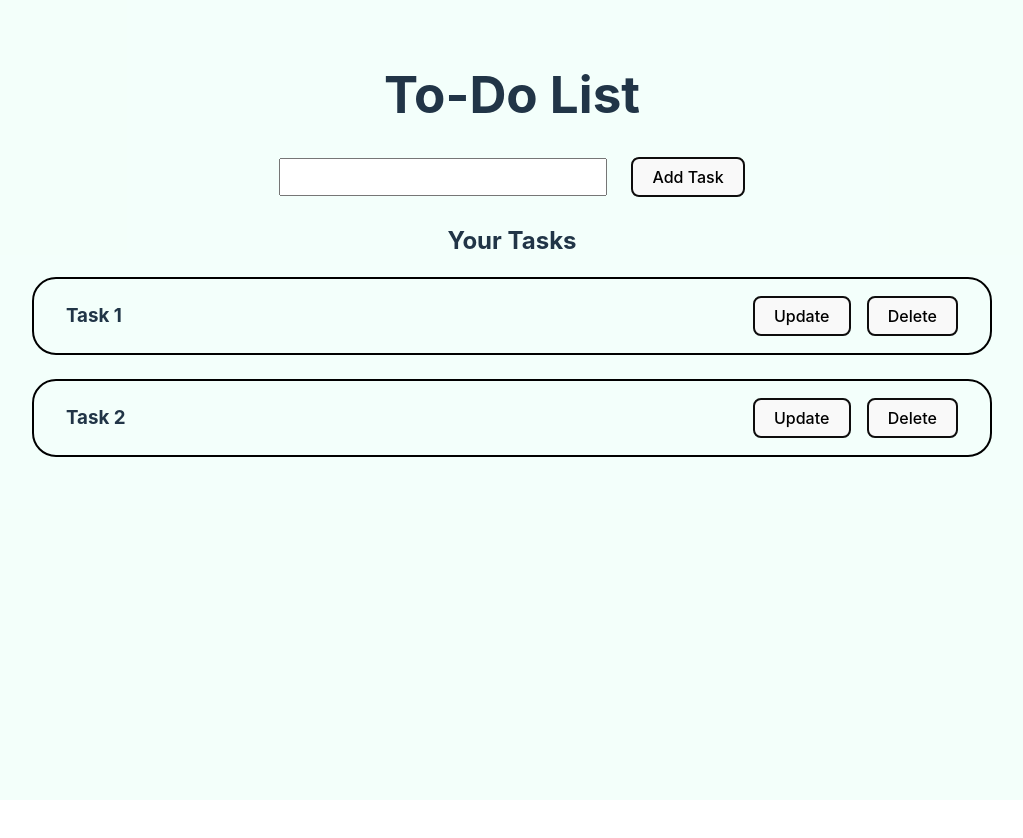
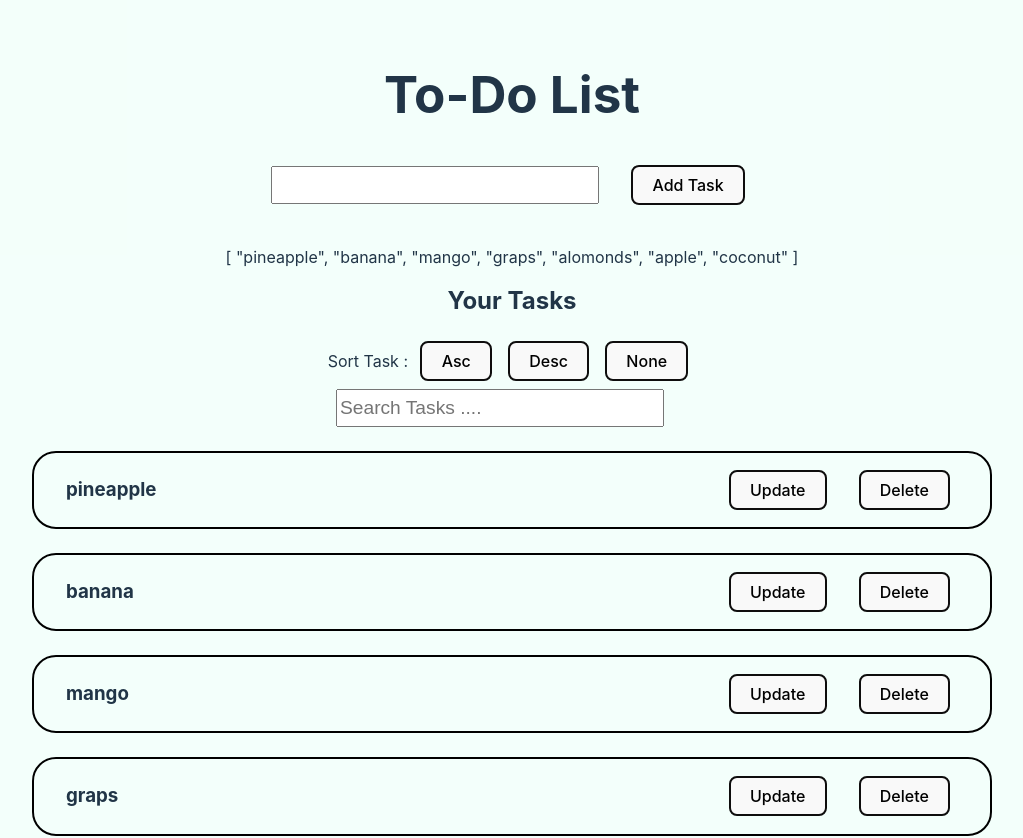
Before and after one commit to DeepKumbhare85/vue-todo-list, a Vue app: page / in a window 1280 px wide. Shown: the top 838 px of the page, without its empty margins (128-1151 px from the left). Before the commit the page ends 800 px from the top, so only its background shows below. Built offline with nearby package versions, Linux system fonts and the light colour scheme.

Commit message:
sorting done

```diff
--- a/index.html
+++ b/index.html
@@ -2,9 +2,9 @@
 <html lang="en">
   <head>
     <meta charset="UTF-8" />
-    <link rel="icon" type="image/svg+xml" href="/vite.svg" />
+    <link rel="icon" type="image/svg+xml" href="/todo.png" />
     <meta name="viewport" content="width=device-width, initial-scale=1.0" />
-    <title>Vite + Vue</title>
+    <title>To-Do List</title>
   </head>
   <body>
     <div id="app"></div>
--- a/src/App.vue
+++ b/src/App.vue
@@ -1,15 +1,41 @@
 <script setup>
-import { ref } from 'vue';
-const taskList = ref(['Task 1', 'Task 2'])
+import { ref, watch, computed, watchEffect } from 'vue';
+const taskList = ref(['pineapple', 'banana', 'mango', 'graps', 'alomonds', 'apple', 'coconut']);
 const task = ref('');
-const taskUpdateId = ref(-1);
+const taskIndex = ref(-1);
 const isUpdateItem = ref(false);
 const inputRef = ref(null);
+const searchText = ref('');
+const filterList = ref(taskList.value);
+
+// watch([searchText,taskList.value], () => {
+//  filterList.value=[...taskList.value].filter(t => {
+//    t = t.toLowerCase();
+//    console.log(t)
+//     return t.indexOf(searchText.value) > -1;
+//  })
+
+// })
+
+
+watchEffect(() => {
+  filterList.value = [...taskList.value].filter(t => {
+    t = t.toLowerCase();
+    console.log(t)
+    return t.indexOf(searchText.value) > -1;
+  })
+})
+
+
+const clearTask = () => {
+  task.value = '';
+  taskIndex.value = -1;
+  isUpdateItem.value = false;
+}
 
 const addTask = () => {
   if (task.value) {
     taskList.value.push(task.value);
-    console.log(taskList.value);
     task.value = '';
   }
   else {
@@ -17,66 +43,60 @@ const addTask = () => {
   }
 }
 
-const deleteTask = (tasktoDelete) => {
-  taskList.value = taskList.value.filter(t => t !== tasktoDelete)
-  console.log(taskList.value)
+const deleteTask = (taskToDelete) => {
+  taskList.value = taskList.value.filter(t => t !== taskToDelete)
 }
 
-const updateTask = (updateTaskId) => {
+const updateTask = (updateTask) => {
+  console.log(updateTask)
   isUpdateItem.value = true;
-  task.value = taskList.value[updateTaskId];
-  taskUpdateId.value = updateTaskId;
-
-  setInterval(() => {
-    inputRef.value.focus();
-  }, 1);
+  task.value = updateTask;
+  taskIndex.value = taskList.value.indexOf(updateTask);
+  inputRef.value.focus();
 }
 
 const handleUpdate = () => {
-
-  if (taskList.value[taskUpdateId.value]) {
-    taskList.value[taskUpdateId.value] = task.value;
-    task.value = '';
-    taskUpdateId.value = -1;
-    isUpdateItem.value = false;
+  if (taskList.value[taskIndex.value]) {
+    taskList.value[taskIndex.value] = task.value;
+    clearTask();
   }
   else {
     alert("Task already deleted");
-    task.value = '';
-    taskUpdateId.value = -1;
-    isUpdateItem.value = false;
+    clearTask();
   }
 }
 
-const handleClose = () => {
-  task.value = '';
-  taskUpdateId.value = -1;
-  isUpdateItem.value = false;
-}
 
 </script>
 
 <template>
   <div>
     <h1>To-Do List</h1>
-    <div class="update-item" v-show="isUpdateItem">
-      <input type="text" v-model="task" ref="inputRef" />
-      <button @click="handleUpdate">Update</button>
-      <button @click="handleClose">Close</button>
-    </div>
-    <div v-show="!isUpdateItem" class="add-item">
-      <input type="text" v-model="task" />
-      <button @click="addTask">Add Task</button>
-    </div>
+    <form @submit.prevent>
+      <input v-model="task" type="text" ref="inputRef" />
+      <button
+        @click="isUpdateItem ? handleUpdate() : addTask()">{{ isUpdateItem ? 'Update Task' : 'Add Task' }}</button>
+      <button v-show="isUpdateItem" @click="clearTask">close</button>
+    </form>
     <div class="item-list">
+      {{ filterList }}
       <h2>Your Tasks</h2>
-      <div v-for="(task, id) in taskList" :key="id">
+      <div>
+        Sort Task :
+        <button @click="taskList.sort()"> Asc </button>
+        <button @click="taskList.sort().reverse()"> Desc </button>
+        <button @click=""> None </button>
+      </div>
+
+      <input type="text" v-model="searchText" placeholder="Search Tasks ...." />
+      <div v-for="(task, index) in filterList" :key="index">
         <div class="item">
           <h3 id="item-name">{{ task }}</h3>
-          <button @click="updateTask(id)">Update</button>
+          <button @click="updateTask(task)">Update</button>
           <button @click="deleteTask(task)">Delete</button>
         </div>
       </div>
+      <div>Total Tasks: {{ filterList.length }}</div>
     </div>
   </div>
 
@@ -98,7 +118,7 @@ const handleClose = () => {
   border-radius: 1.5rem;
 }
 
-.update-item button {
+button {
   margin: .5rem;
 }
 
```
Also changed, not shown: public/todo.png (added).
